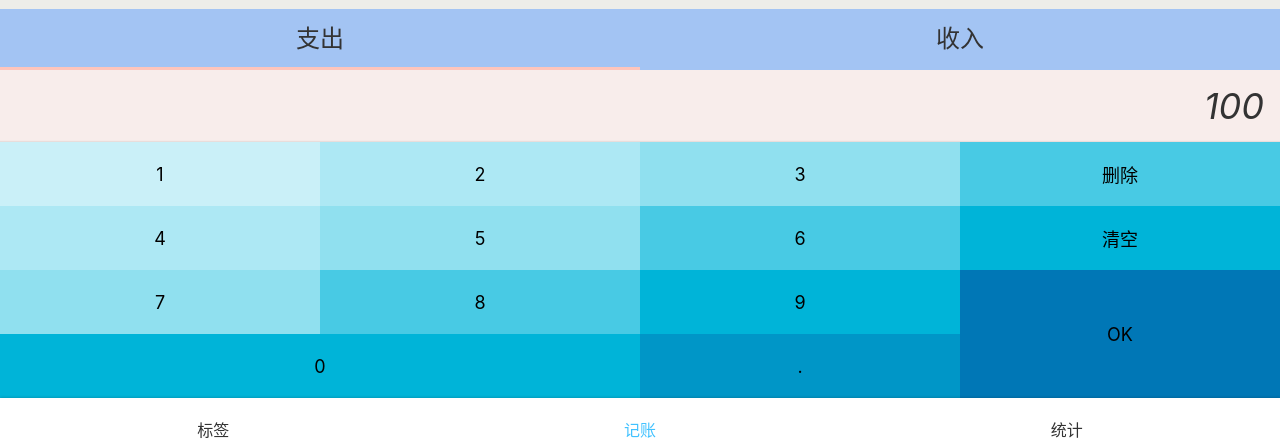
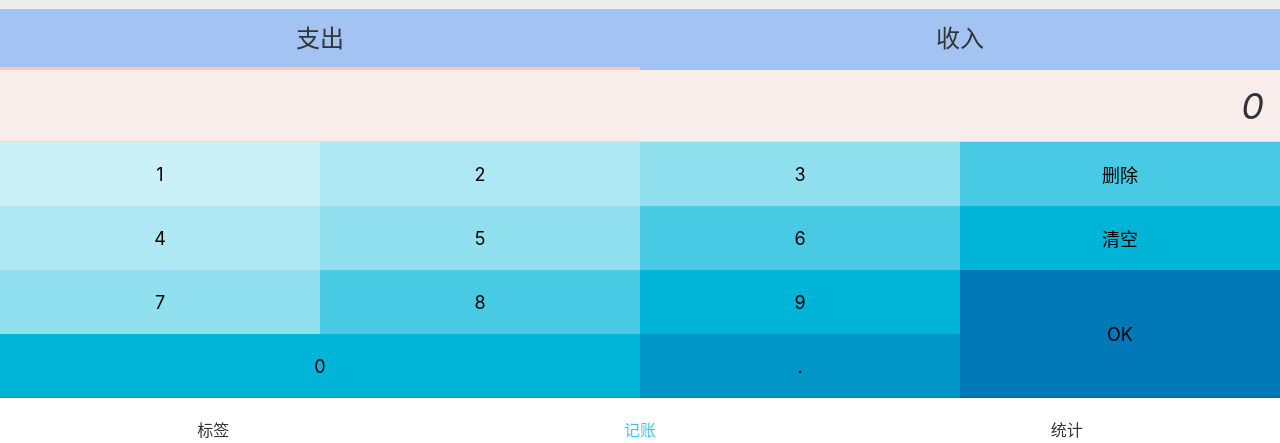
Before and after one commit to zxjdzxb/wealth-dog, a React app: page /#/money in a window 1280 px wide. Shown: the part 354-797 px from the top of the page. Built offline with nearby package versions, Linux system fonts and the light colour scheme; some icons are missing.

Commit message:
numberPad 功能 wip(work in process)

```diff
--- a/src/views/Money.tsx
+++ b/src/views/Money.tsx
@@ -17,27 +17,7 @@
       <TagsSection/>
       <NoteSection/>
       <CategorySection/>
-      <NumberPadSection>
-        <div className="output">
-          100
-        </div>
-        <div className="pad clearfix">
-          <button>1</button>
-          <button>2</button>
-          <button>3</button>
-          <button>删除</button>
-          <button>4</button>
-          <button>5</button>
-          <button>6</button>
-          <button>清空</button>
-          <button>7</button>
-          <button>8</button>
-          <button>9</button>
-          <button className="ok">OK</button>
-          <button className="zero">0</button>
-          <button className="dot">.</button>
-        </div>
-      </NumberPadSection>
+      <NumberPadSection/>
     </MyLayout>
   );
 }
--- a/src/views/Money/NumberPadSection.tsx
+++ b/src/views/Money/NumberPadSection.tsx
@@ -1,6 +1,7 @@
 import styled from 'styled-components';
+import {useState} from 'react';
 
-const NumberPadSection = styled.section`
+const Wrapper = styled.section`
   display:flex;
   flex-direction: column;
   > .output{
@@ -48,6 +49,63 @@
     }
   }
 `;
-
+const NumberPadSection: React.FC = () => {
+  const [output, setOutput] = useState('0');
+  const onClickButtonWrapper = (e: React.MouseEvent) => {
+    const text = (e.target as HTMLButtonElement).textContent;
+    if (text === null) {return;}
+    switch (text) {
+      case '0':
+      case '1':
+      case '2':
+      case '3':
+      case '4':
+      case '5':
+      case '6':
+      case '7':
+      case '8':
+      case '9':
+      case '.':
+        if (output === '0') {
+          setOutput(text);
+        } else {
+          setOutput(output + text);
+        }
+        break;
+      case '删除':
+        console.log('删除');
+        break;
+      case '清空':
+        console.log('清空');
+        break;
+      case 'OK':
+        console.log('确认');
+        break;
+    }
+  };
+  return (
+    <Wrapper>
+      <div className="output">
+        {output}
+      </div>
+      <div className="pad clearfix" onClick={onClickButtonWrapper}>
+        <button>1</button>
+        <button>2</button>
+        <button>3</button>
+        <button>删除</button>
+        <button>4</button>
+        <button>5</button>
+        <button>6</button>
+        <button>清空</button>
+        <button>7</button>
+        <button>8</button>
+        <button>9</button>
+        <button className="ok">OK</button>
+        <button className="zero">0</button>
+        <button className="dot">.</button>
+      </div>
+    </Wrapper>
+  );
+};
 
 export {NumberPadSection};
```
